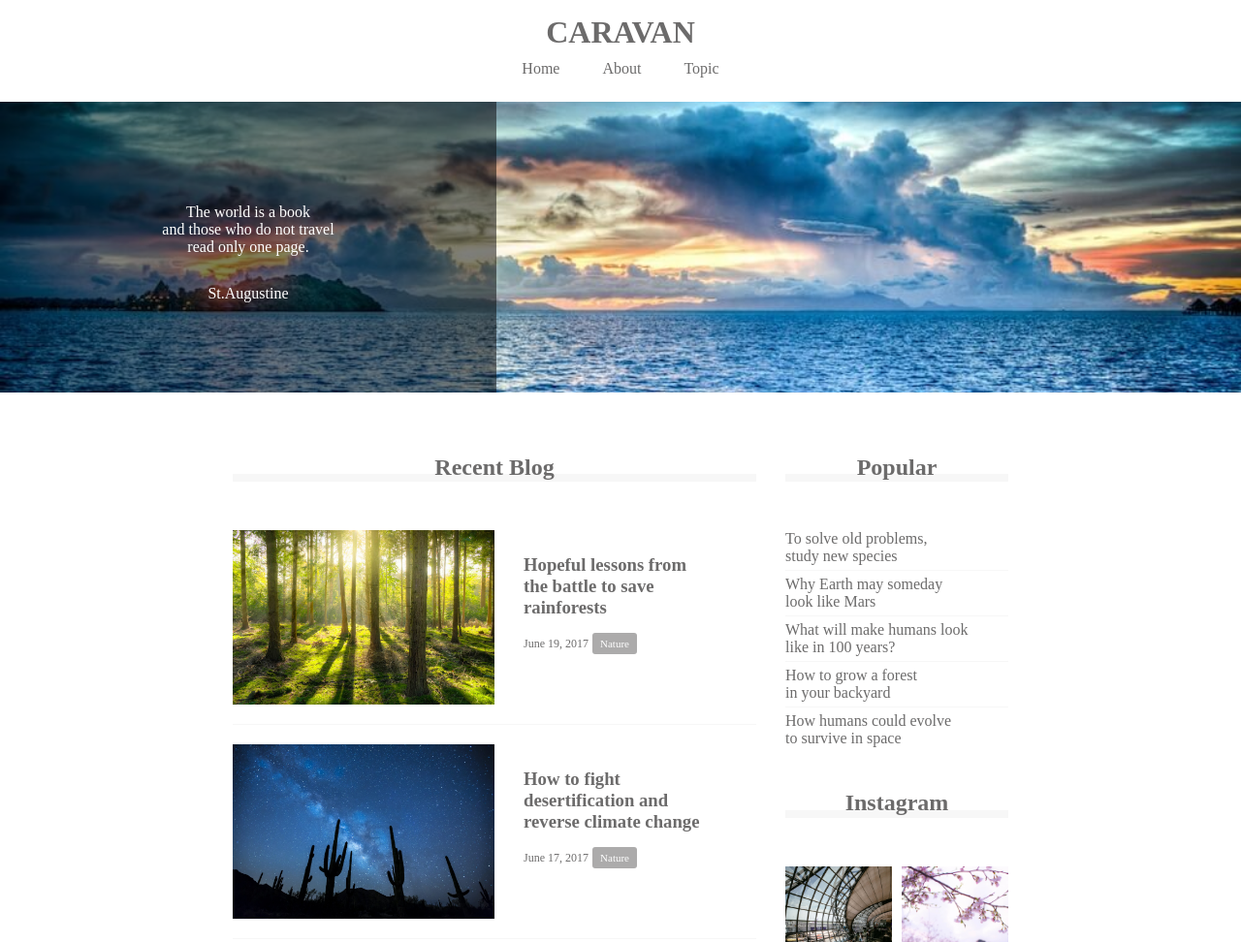
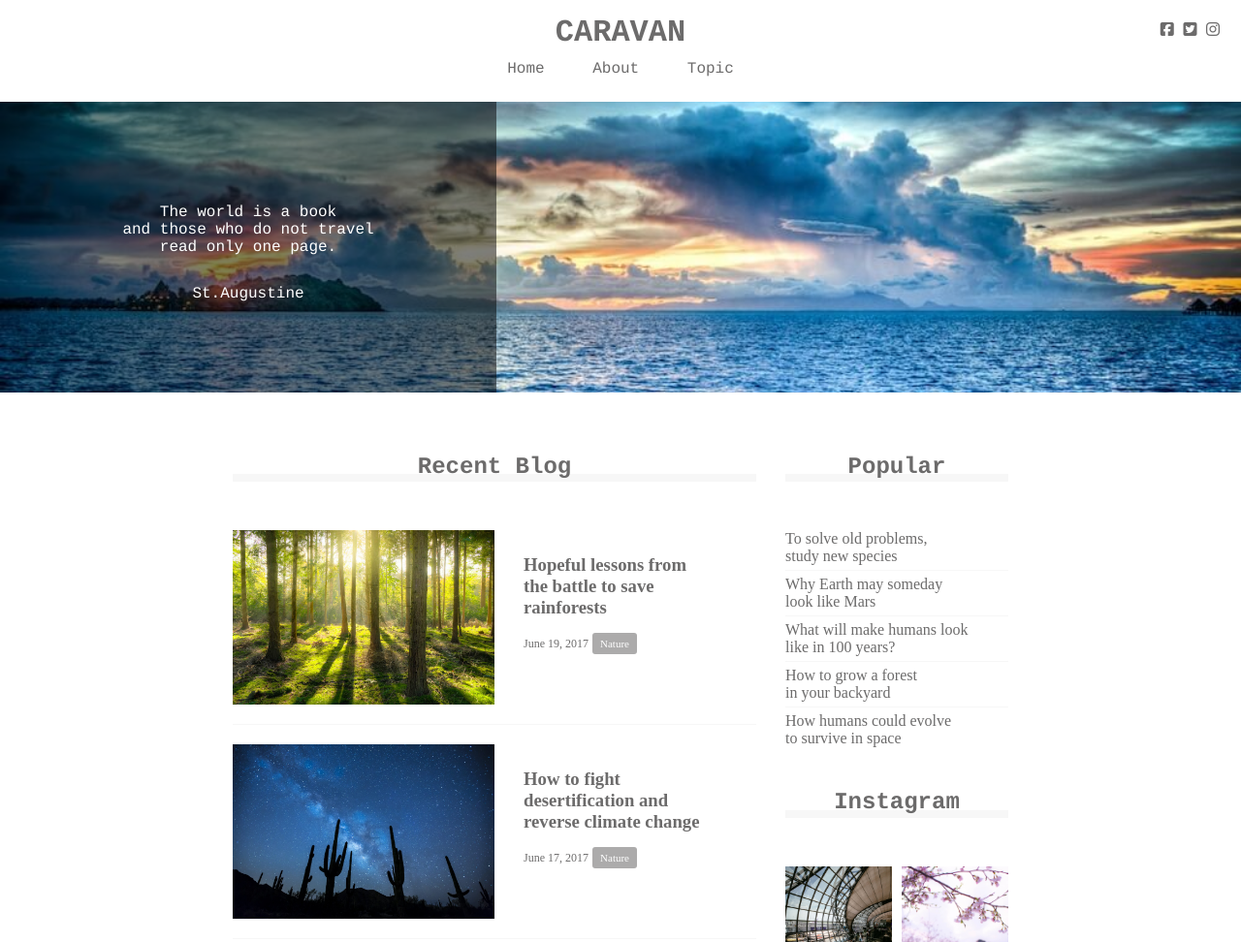
Before and after one commit to konmarii/caravan, a plain HTML site: page index.html in a window 1280 px wide. Shown: the top 972 px of the page at 97% size. Drawn offline with Linux system fonts and the light colour scheme.

Commit message:
[finish]1-9.caravan

```diff
--- a/index.html
+++ b/index.html
@@ -1,7 +1,8 @@
 <!DOCTYPE html>
 <html lang="ja">
   <head>
-    <meta charset="utf-8"/>
+    <meta charset="utf-8"/><script src="https://kit.fontawesome.com/98bdf12faf.js" crossorigin="anonymous"></script>
+
     <link rel="stylesheet" href="style.css"/>
     <title>caravan</title>
   </head>
@@ -14,6 +15,12 @@
         </a>
       </h1>
 
+      <div class="social">
+        <i class="fab fa-facebook-square"></i>
+        <i class="fab fa-twitter-square"></i>
+        <i class="fab fa-instagram"></i>
+      </div>
+
       <nav>
         <ul class="nav-list">
           <li class="nav-list-item">
@@ -23,6 +30,7 @@
           <li class="nav-list-item">Topic</li>
         </ul>
       </nav>
+
     </header>
 
     <div class="main-visual">
--- a/style.css
+++ b/style.css
@@ -10,11 +10,23 @@ a {
   text-decoration: none;
 }
 
+header, nav, h2, .main-visual, footer {
+  font-family: Chalkduster, "Bradly Hand", Courier, "Segoe Print", sans-serif;
+}
+
 header {
   width: 90%;
   padding: 15px 0;
   margin: 0 auto;
   text-align: center;
+}
+
+.social {
+  display: inline-block;
+  margin-left: 20px;
+  position: absolute;
+  top: 22px;
+  right: 22px;
 }
 
 header .heading {
```
